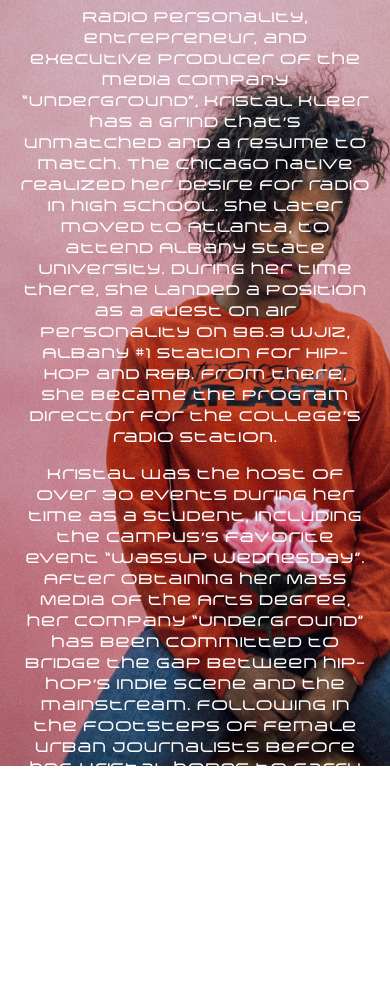
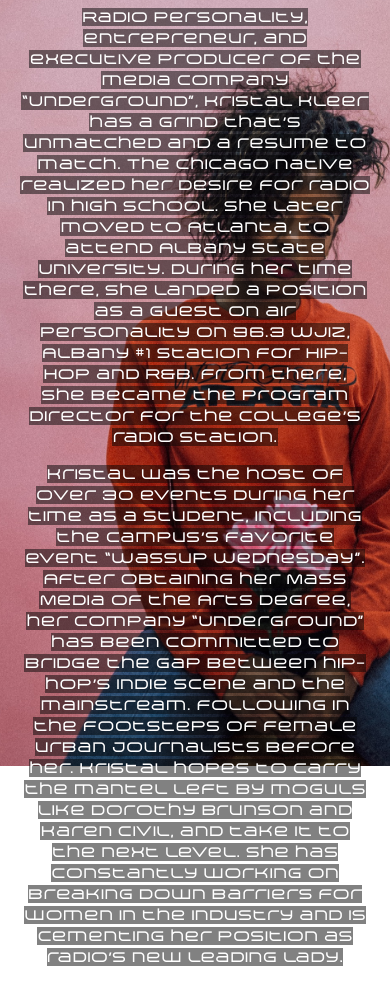
Before and after one commit to kprice94/KristalKleer, a plain HTML site: page booking.html in a window 390 px wide. Shown: the part 78-1082 px from the top of the page. Drawn offline with nearby package versions, Linux system fonts and the light colour scheme.

Commit message:
span on p on booking page for background color

```diff
--- a/booking.html
+++ b/booking.html
@@ -64,8 +64,8 @@
             <div class="container">
                 <div class="row">
                     <div class=" col-sm-12 col-lg-6" id="about">
-                        <p>Radio personality, entrepreneur, and executive producer of the media company “Underground”, Kristal Kleer has a grind that’s unmatched and a resume to match. The Chicago native realized her desire for radio in high school. She later moved to Atlanta, to attend Albany State University. During her time there, she landed a position as a guest on air personality on 96.3 WJIZ, Albany #1 Station for Hip-Hop and R&B. From there, she became the program director for the college’s radio station. </p>
-                        <p>Kristal was the host of over 30 events during her time as a student, including the campus’s favorite event “Wassup Wednesday”. After obtaining her Mass Media of the Arts Degree, her company “Underground” has been committed to bridge the gap between hip-hop’s indie scene and the mainstream. Following in the footsteps of female urban journalists before her. Kristal hopes to carry the mantel left by moguls like Dorothy Brunson and Karen Civil, and take it to the next level. She has constantly working on breaking down barriers for women in the industry and is cementing her position as radio’s new leading lady. </p>
+                        <p><span>Radio personality, entrepreneur, and executive producer of the media company “Underground”, Kristal Kleer has a grind that’s unmatched and a resume to match. The Chicago native realized her desire for radio in high school. She later moved to Atlanta, to attend Albany State University. During her time there, she landed a position as a guest on air personality on 96.3 WJIZ, Albany #1 Station for Hip-Hop and R&B. From there, she became the program director for the college’s radio station.</span> </p>
+                        <p><span>Kristal was the host of over 30 events during her time as a student, including the campus’s favorite event “Wassup Wednesday”. After obtaining her Mass Media of the Arts Degree, her company “Underground” has been committed to bridge the gap between hip-hop’s indie scene and the mainstream. Following in the footsteps of female urban journalists before her. Kristal hopes to carry the mantel left by moguls like Dorothy Brunson and Karen Civil, and take it to the next level. She has constantly working on breaking down barriers for women in the industry and is cementing her position as radio’s new leading lady.</span> </p>
                     </div>
                     <div class="col-sm-12 col-lg-6" id="booknow">
                         <h1>BOOK NOW!</h1>
--- a/css/styles.css
+++ b/css/styles.css
@@ -272,6 +272,10 @@
        padding: 70px;
    }
 
+   #about p span {
+       background-color: rgba(5, 5, 5, .5);
+   }
+
    #booknow {
        color: #fff;
        text-align: center;
@@ -488,3 +492,9 @@
    #pageHead {
        margin: 15px 0px;
    }
+
+   @media(max-width: 475px) {
+       #pageHead h1 {
+           font-size: 18px;
+       }
+   }
```
